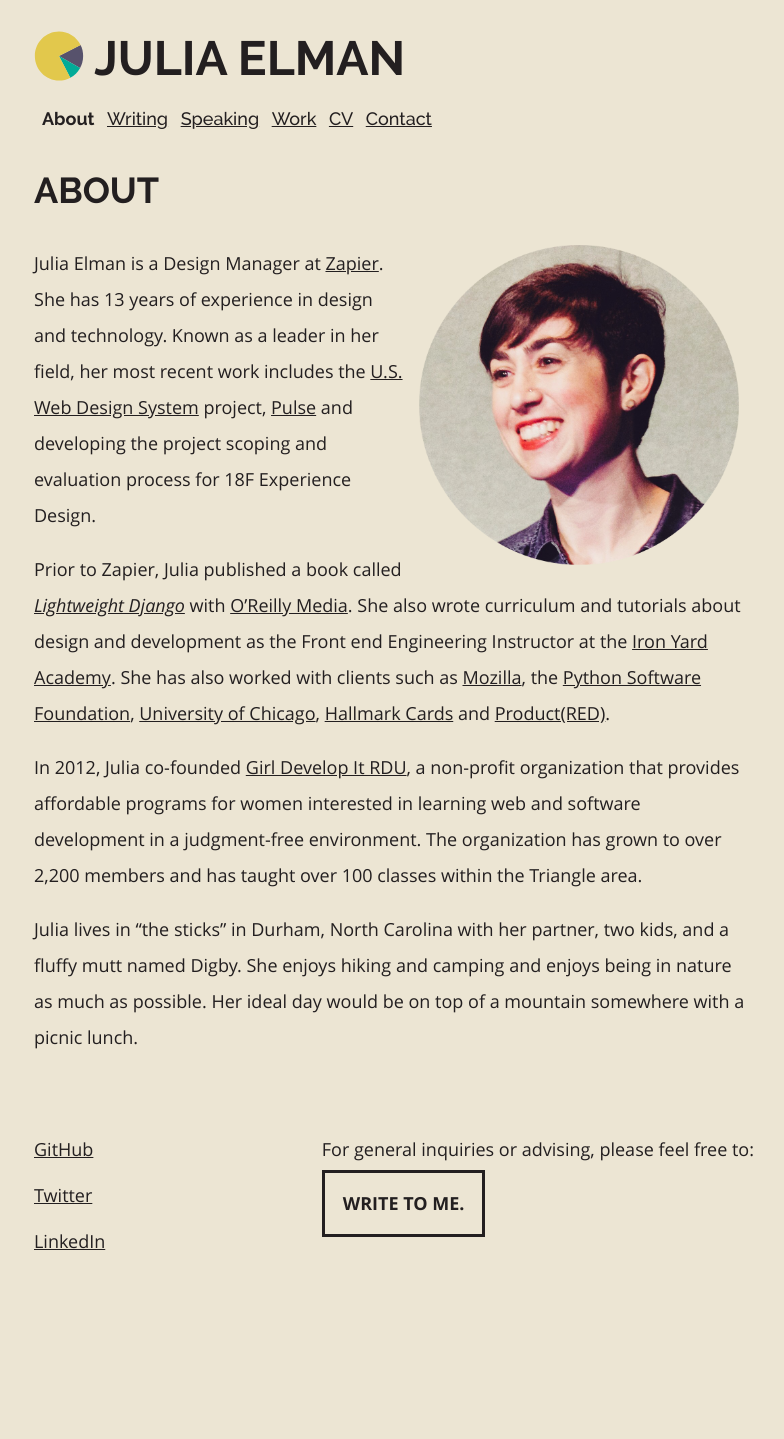
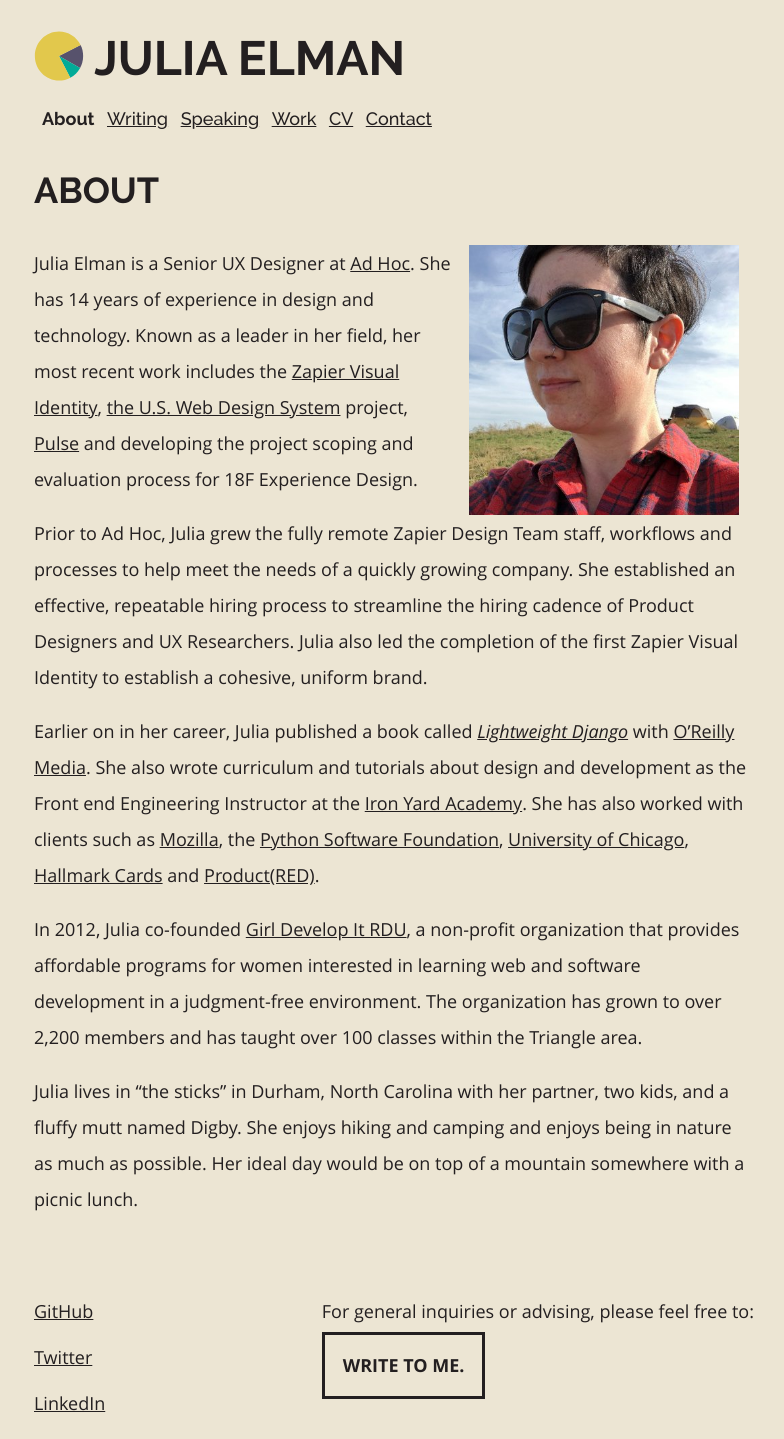
Before and after one commit to juliaelman/juliaelman.github.io, a Jekyll site: the page built from pages/about.md, in a window 1280 px wide. Shown: the whole page, without its empty margins (246-1030 px from the left). Built offline with Jekyll 4.4.1, drawn with Linux system fonts in a browser that asks for light colours; before the commit the page ends 1277 px from its top, so only the background shows below that.

Commit message:
Update about copy and profile photo - oh my.

```diff
--- a/assets/stylesheets/base.scss
+++ b/assets/stylesheets/base.scss
@@ -204,7 +204,7 @@
   float: right;
   padding-left: 15px;
   padding-right: 15px;
-  width: 350px;
+  width: 300px;
 
   @media (max-width: $small) {
     width: 200px;
--- a/pages/about.md
+++ b/pages/about.md
@@ -4,11 +4,13 @@
 permalink: /about/
 body_id: page-detail
 ---
-<img src="/assets/images/julia-elman.png" alt="Julia Elman" class="profile">
+<img src="/assets/images/julia-elman.jpg" alt="Julia Elman" class="profile">
 
-<p>Julia Elman is a Design Manager at <a href="https://zapier.com/">Zapier</a>. She has 13 years of experience in design and technology. Known as a leader in her field, her most recent work includes the <a href="https://designsystem.digital.gov/">U.S. Web Design System</a> project, <a href="https://pulse.cio.gov">Pulse</a> and developing the project scoping and evaluation process for 18F Experience Design.</p>
+Julia Elman is a Senior UX Designer at <a href="https://adhocteam.us/">Ad Hoc</a>. She has 14 years of experience in design and technology. Known as a leader in her field, her most recent work includes the <a href="https://zapier.com/blog/remote-design-visual-identity/">Zapier Visual Identity</a>, <a href="https://designsystem.digital.gov/">the U.S. Web Design System</a> project, <a href="https://pulse.cio.gov">Pulse</a> and developing the project scoping and evaluation process for 18F Experience Design.
 
-Prior to Zapier, Julia published a book called <em><a href="https://bit.ly/lightweightdjango">Lightweight Django</a></em> with <a href="https://www.oreilly.com/">O’Reilly Media</a>. She also wrote curriculum and tutorials about design and development as the Front end Engineering Instructor at the <a href="https://www.theironyard.com/">Iron Yard Academy</a>. She has also worked with clients such as <a href="https://www.mozilla.org/en-US/">Mozilla</a>, the <a href="https://www.python.org/psf/">Python Software Foundation</a>, <a href="">University of Chicago</a>, <a href="https://www.hallmark.com/">Hallmark Cards</a> and <a href="https://red.org/">Product(RED)</a>.
+Prior to Ad Hoc, Julia grew the fully remote Zapier Design Team staff, workflows and processes to help meet the needs of a quickly growing company. She established an effective, repeatable hiring process to streamline the hiring cadence of Product Designers and UX Researchers. Julia also led the completion of the first Zapier Visual Identity to establish a cohesive, uniform brand.
+
+Earlier on in her career, Julia published a book called <em><a href="https://bit.ly/lightweightdjango">Lightweight Django</a></em> with <a href="https://www.oreilly.com/">O’Reilly Media</a>. She also wrote curriculum and tutorials about design and development as the Front end Engineering Instructor at the <a href="https://www.theironyard.com/">Iron Yard Academy</a>. She has also worked with clients such as <a href="https://www.mozilla.org/en-US/">Mozilla</a>, the <a href="https://www.python.org/psf/">Python Software Foundation</a>, <a href="">University of Chicago</a>, <a href="https://www.hallmark.com/">Hallmark Cards</a> and <a href="https://red.org/">Product(RED)</a>.
 
 In 2012, Julia co-founded <a href="https://www.girldevelopit.com/chapters/raleigh-durham">Girl Develop It RDU</a>, a non-profit organization that provides affordable programs for women interested in learning web and software development in a judgment-free environment. The organization has grown to over 2,200 members and has taught over 100 classes within the Triangle area.
 
```
Also changed, not shown: assets/images/julia-elman.jpg (added), assets/images/julia-elman.png (deleted).
